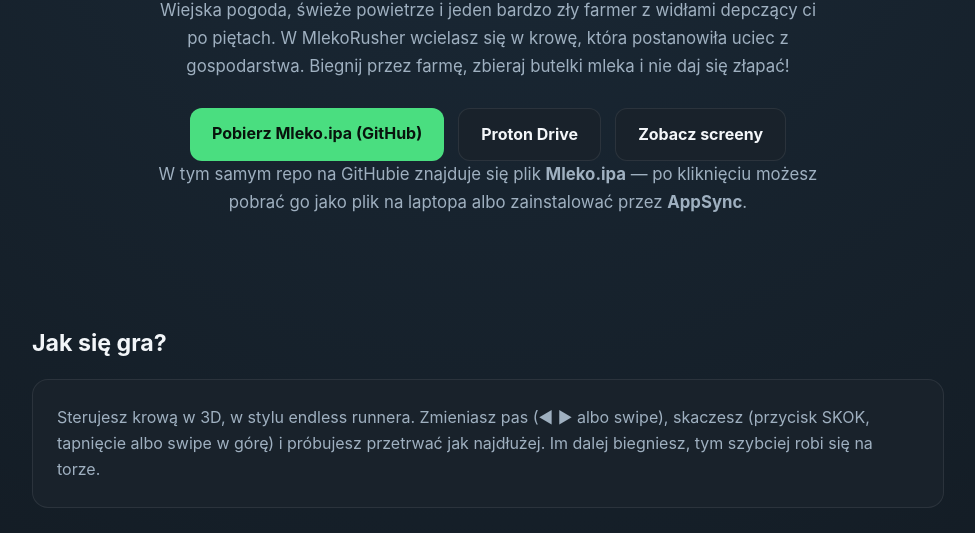
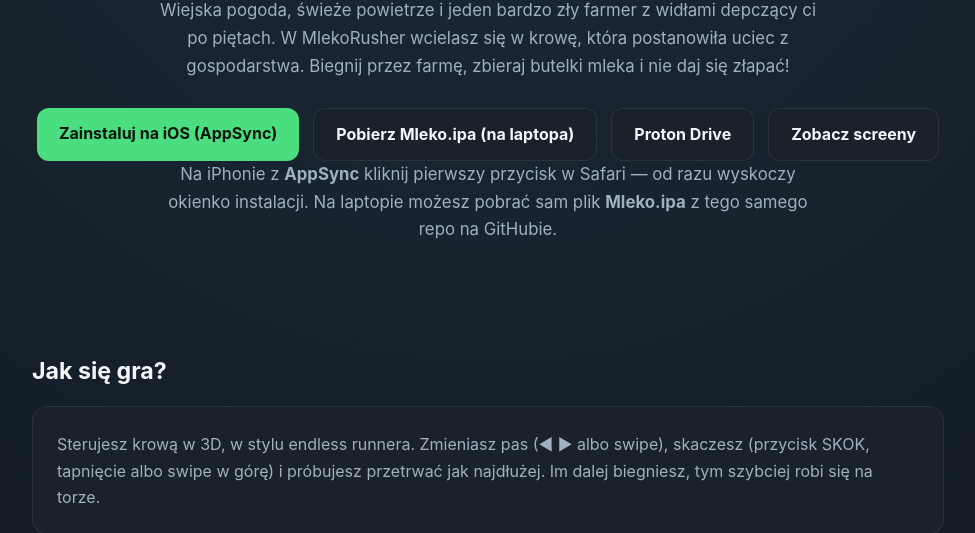
Before and after one commit to iguszdev/Mleko, a plain HTML site: page index.html in a window 1280 px wide. Shown: the part 285-818 px from the top of the page, without its empty margins (152-1127 px from the left). Drawn offline with Linux system fonts and the light colour scheme.

Commit message:
Modify download options and instructions in index.html
Updated download links and installation instructions for Mleko.ipa.

```diff
--- a/index.html
+++ b/index.html
@@ -287,12 +287,13 @@
                     zbieraj butelki mleka i nie daj się złapać!
                 </p>
                 <div class="btn-group" id="pobierz">
-                    <a class="btn btn-primary" href="Mleko.ipa" download>Pobierz Mleko.ipa (GitHub)</a>
+                    <a class="btn btn-primary" href="itms-services://?action=download-manifest&url=https://TWOJ-NICK.github.io/NAZWA-REPO/manifest.plist">Zainstaluj na iOS (AppSync)</a>
+                    <a class="btn btn-secondary" href="Mleko.ipa" download>Pobierz Mleko.ipa (na laptopa)</a>
                     <a class="btn btn-secondary" href="https://drive.proton.me/urls/KB4MSF4V40#DnnIgs1Og3W4" target="_blank" rel="noopener noreferrer">Proton Drive</a>
                     <a class="btn btn-secondary" href="#screeny">Zobacz screeny</a>
                 </div>
                 <p class="download-note">
-                    W tym samym repo na GitHubie znajduje się plik <strong>Mleko.ipa</strong> — po kliknięciu możesz pobrać go jako plik na laptopa albo zainstalować przez <strong>AppSync</strong>.
+                    Na iPhonie z <strong>AppSync</strong> kliknij pierwszy przycisk w Safari — od razu wyskoczy okienko instalacji. Na laptopie możesz pobrać sam plik <strong>Mleko.ipa</strong> z tego samego repo na GitHubie.
                 </p>
             </section>
 
@@ -371,7 +372,7 @@
                     <ul>
                         <li><strong>Platforma:</strong> iOS 12.5.8 i nowsze, tryb pionowy</li>
                         <li><strong>Grafika:</strong> 3D na SceneKit, wszystkie tekstury generowane w kodzie</li>
-                        <li><strong>Plik instalacyjny:</strong> <code>Mleko.ipa</code> w repozytorium GitHub (pobranie na laptopa lub instalacja przez AppSync)</li>
+                        <li><strong>Plik instalacyjny:</strong> <code>Mleko.ipa</code> w repozytorium GitHub (instalacja OTA przez AppSync lub pobranie na laptopa)</li>
                         <li><strong>Dodatki:</strong> brak reklam, brak internetu, tylko ty, krowa i farmer</li>
                     </ul>
                 </div>
```
